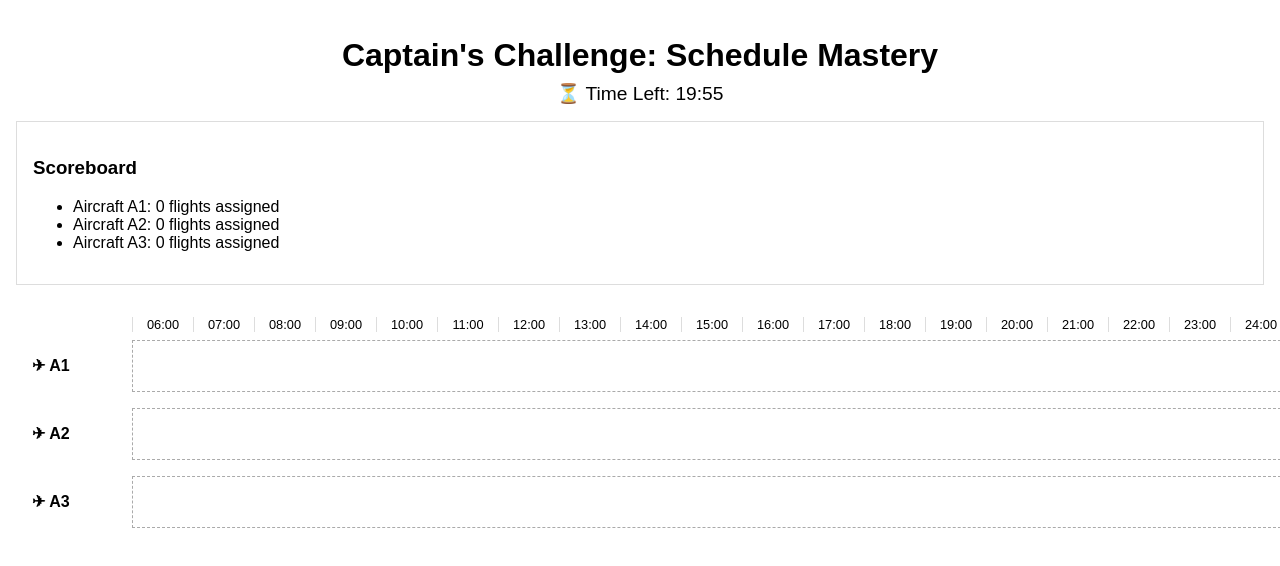
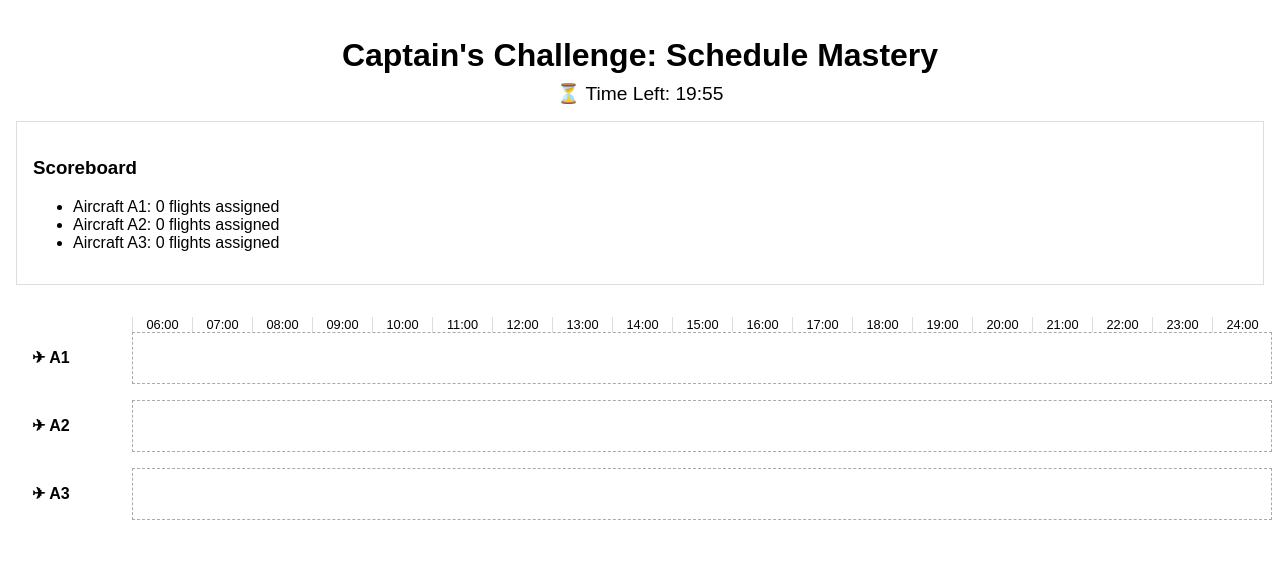
Before and after one commit to aleoliveto/scheduling, a React (Create React App) app: page / in a window 1280 px wide. Shown: the top 566 px of the page. Built offline with nearby package versions, Linux system fonts and the light colour scheme.

Commit message:
Setup initial React app in Codespaces

```diff
--- a/src/components/GanttSchedule.js
+++ b/src/components/GanttSchedule.js
@@ -1,14 +1,22 @@
 import React, { useRef } from 'react';
 import { useDrop } from 'react-dnd';
 
-const hours = Array.from({ length: 19 }, (_, i) => 6 + i); // 06:00 to 24:00
-const totalMinutes = 18 * 60; // 1080 minutes from 6:00 to 24:00
+const baseTime = 360; // 06:00 in minutes
+const totalMinutes = 1080; // 18 hours (06:00 to 24:00)
+const hours = Array.from({ length: 19 }, (_, i) => 6 + i); // 06:00–24:00
+const timelineWidth = 1140; // 19 * 60px
 
-const GanttSchedule = ({ routesByAircraft, onRouteDrop, onRouteDelete }) => {
+const GanttSchedule = ({
+  routesByAircraft,
+  onRouteDrop,
+  onRouteDelete,
+  onUpdateTripStart
+}) => {
   return (
     <div style={{ padding: '1rem' }}>
+      <div style={{ width: `${timelineWidth + 100}px`, overflowX: 'auto' }}>
         {/* Timeline Header */}
-      <div style={{ display: 'flex', marginBottom: '0.5rem', paddingLeft: '100px' }}>
+        <div style={{ display: 'flex', width: `${timelineWidth}px`, marginLeft: '100px' }}>
           {hours.map((hour) => (
             <div
               key={hour}
@@ -32,13 +40,23 @@ const GanttSchedule = ({ routesByAircraft, onRouteDrop, onRouteDelete }) => {
             assignedRoutes={assignedRoutes}
             onRouteDrop={onRouteDrop}
             onRouteDelete={onRouteDelete}
+            onUpdateTripStart={onUpdateTripStart}
+            timelineWidth={timelineWidth}
           />
         ))}
+      </div>
     </div>
   );
 };
 
-const AircraftRow = ({ aircraftId, assignedRoutes, onRouteDrop, onRouteDelete }) => {
+const AircraftRow = ({
+  aircraftId,
+  assignedRoutes,
+  onRouteDrop,
+  onRouteDelete,
+  onUpdateTripStart,
+  timelineWidth
+}) => {
   const containerRef = useRef(null);
 
   const [{ isOver }, drop] = useDrop(() => ({
@@ -50,8 +68,8 @@ const AircraftRow = ({ aircraftId, assignedRoutes, onRouteDrop, onRouteDelete })
       if (!clientOffset) return;
 
       const relativeX = clientOffset.x - boundingRect.left;
-      const percent = Math.min(Math.max(relativeX / boundingRect.width, 0), 1);
-      const dropTime = 6 * 60 + Math.floor(percent * totalMinutes); // minutes from midnight starting at 6:00
+      const percent = Math.min(Math.max(relativeX / timelineWidth, 0), 1);
+      const dropTime = baseTime + Math.floor(percent * totalMinutes);
 
       onRouteDrop(aircraftId, item, dropTime);
     },
@@ -62,6 +80,25 @@ const AircraftRow = ({ aircraftId, assignedRoutes, onRouteDrop, onRouteDelete })
 
   drop(containerRef);
 
+  // Dropdown options (every 5 min between 06:00 and 24:00)
+  const startOptions = [];
+  for (let mins = baseTime; mins <= baseTime + totalMinutes - 5; mins += 5) {
+    const h = Math.floor(mins / 60);
+    const m = mins % 60;
+    const label = `${String(h).padStart(2, '0')}:${String(m).padStart(2, '0')}`;
+    startOptions.push(
+      <option key={mins} value={mins}>
+        {label}
+      </option>
+    );
+  }
+
+  const formatTime = (mins) => {
+    const h = Math.floor(mins / 60);
+    const m = mins % 60;
+    return `${String(h).padStart(2, '0')}:${String(m).padStart(2, '0')}`;
+  };
+
   return (
     <div style={{ display: 'flex', alignItems: 'center', marginBottom: '1rem' }}>
       <div style={{ width: '100px', fontWeight: 'bold' }}>✈ {aircraftId}</div>
@@ -69,37 +106,23 @@ const AircraftRow = ({ aircraftId, assignedRoutes, onRouteDrop, onRouteDelete })
         ref={containerRef}
         style={{
           position: 'relative',
+          width: `${timelineWidth}px`,
           height: '50px',
-          flex: 1,
           border: '1px dashed #aaa',
           backgroundColor: isOver ? '#f0f0f0' : '#fff',
+          overflow: 'hidden'
         }}
       >
         {assignedRoutes.map((route) => {
-          const startPercent = ((route.start - 6 * 60) / totalMinutes) * 100;
+          const startPercent = ((route.start - baseTime) / totalMinutes) * 100;
           const widthPercent = ((route.end - route.start) / totalMinutes) * 100;
 
-          // Format time for input HH:mm
-          const formatTime = (mins) => {
-            const h = Math.floor(mins / 60);
-            const m = mins % 60;
-            return `${String(h).padStart(2, '0')}:${String(m).padStart(2, '0')}`;
+          // --- Outbound (first sector of the trip) ---
+          if (!route.isTurnaround && route.id.endsWith('-out')) {
+            const onStartTimeChange = (e) => {
+              const newStart = parseInt(e.target.value, 10);
+              onUpdateTripStart(aircraftId, route.tripId, newStart);
             };
-
-          const formattedStart = formatTime(route.start);
-
-          const onStartTimeChange = (e) => {
-            const value = e.target.value; // expected HH:mm
-            const [h, m] = value.split(':').map(Number);
-            if (h >= 6 && h <= 24 && m >= 0 && m < 60) {
-              const newStart = h * 60 + m;
-              const duration = route.end - route.start;
-              const newEnd = newStart + duration;
-
-              onRouteDrop(aircraftId, { ...route, start: newStart, end: newEnd }, newStart);
-            }
-          };
-
             return (
               <div
                 key={route.id}
@@ -116,29 +139,31 @@ const AircraftRow = ({ aircraftId, assignedRoutes, onRouteDrop, onRouteDelete })
                   alignItems: 'center',
                   justifyContent: 'center',
                   borderRadius: '4px',
-                fontSize: '0.7rem',
+                  fontSize: '0.8rem',
                   border: '2px solid #0050b3',
                   boxSizing: 'border-box',
                   userSelect: 'none',
+                  zIndex: 3
                 }}
               >
                 <span>{route.from} → {route.to}</span>
-              <input
-                type="time"
-                value={formattedStart}
+                <select
+                  value={route.start}
                   onChange={onStartTimeChange}
                   style={{
                     marginTop: 2,
-                  width: '70%',
                     fontSize: '0.7rem',
-                  textAlign: 'center',
                     borderRadius: '3px',
                     border: 'none',
                     outline: 'none',
                     color: '#003a8c',
                     fontWeight: 'bold',
+                    cursor: 'pointer',
+                    width: '70%',
                   }}
-              />
+                >
+                  {startOptions}
+                </select>
                 <button
                   onClick={() => onRouteDelete(aircraftId, route.id)}
                   style={{
@@ -151,12 +176,106 @@ const AircraftRow = ({ aircraftId, assignedRoutes, onRouteDrop, onRouteDelete })
                     fontWeight: 'bold',
                     cursor: 'pointer',
                   }}
-                title="Delete route"
+                  title="Delete whole trip"
                 >
                   ✖
                 </button>
               </div>
             );
+          }
+
+          // --- Turnaround segment ---
+          if (route.isTurnaround) {
+            return (
+              <div
+                key={route.id}
+                title={`Turnaround: ${route.turnaround || (route.end - route.start)} min`}
+                style={{
+                  position: 'absolute',
+                  left: `${startPercent}%`,
+                  width: `${widthPercent}%`,
+                  height: '100%',
+                  backgroundColor: '#f5222d',
+                  opacity: 0.7,
+                  display: 'flex',
+                  alignItems: 'center',
+                  justifyContent: 'center',
+                  color: 'white',
+                  borderRadius: '4px',
+                  fontSize: '0.8rem',
+                  fontWeight: 'bold',
+                  zIndex: 2
+                }}
+              >
+                {route.turnaround || (route.end - route.start)} min Turn
+                <button
+                  onClick={() => onRouteDelete(aircraftId, route.id)}
+                  style={{
+                    position: 'absolute',
+                    top: '2px',
+                    right: '4px',
+                    background: 'transparent',
+                    color: 'white',
+                    border: 'none',
+                    fontWeight: 'bold',
+                    cursor: 'pointer',
+                  }}
+                  title="Delete whole trip"
+                >
+                  ✖
+                </button>
+              </div>
+            );
+          }
+
+          // --- Inbound segment ---
+          if (!route.isTurnaround && route.id.endsWith('-in')) {
+            return (
+              <div
+                key={route.id}
+                title={`${route.from} → ${route.to}\n${formatTime(route.start)}–${formatTime(route.end)}`}
+                style={{
+                  position: 'absolute',
+                  left: `${startPercent}%`,
+                  width: `${widthPercent}%`,
+                  height: '100%',
+                  backgroundColor: '#69c0ff',
+                  color: 'white',
+                  display: 'flex',
+                  flexDirection: 'column',
+                  alignItems: 'center',
+                  justifyContent: 'center',
+                  borderRadius: '4px',
+                  fontSize: '0.8rem',
+                  border: '2px solid #0050b3',
+                  boxSizing: 'border-box',
+                  userSelect: 'none',
+                  zIndex: 3
+                }}
+              >
+                <span>{route.from} → {route.to}</span>
+                <button
+                  onClick={() => onRouteDelete(aircraftId, route.id)}
+                  style={{
+                    position: 'absolute',
+                    top: '2px',
+                    right: '4px',
+                    background: 'transparent',
+                    color: 'white',
+                    border: 'none',
+                    fontWeight: 'bold',
+                    cursor: 'pointer',
+                  }}
+                  title="Delete whole trip"
+                >
+                  ✖
+                </button>
+              </div>
+            );
+          }
+
+          // Should not hit this, but return null if segment is malformed
+          return null;
         })}
       </div>
     </div>
--- a/src/components/RouteLibrary.js
+++ b/src/components/RouteLibrary.js
@@ -16,7 +16,8 @@ const mockRoutes = [
 const RouteTile = ({ route }) => {
   const [{ isDragging }, drag] = useDrag(() => ({
     type: 'ROUTE',
-    item: route,
+    // ensure id is always undefined for new drags!
+    item: { ...route, id: undefined },
     collect: (monitor) => ({
       isDragging: monitor.isDragging(),
     }),
--- a/src/components/SchedulingGame.js
+++ b/src/components/SchedulingGame.js
@@ -7,6 +7,8 @@ import RouteLibrary from './RouteLibrary';
 import ConstraintsPanel from './ConstraintsPanel';
 import Scoreboard from './Scoreboard';
 import EventModal from './EventModal';
+
+const baseTime = 360; // 06:00
 
 const SchedulingGame = () => {
   const aircraftList = ['A1', 'A2', 'A3'];
@@ -27,29 +29,40 @@ const SchedulingGame = () => {
   const [timeLeft, setTimeLeft] = useState(20 * 60); // 20 minutes
   const [showConstraints, setShowConstraints] = useState(true);
 
+  // Utility: get aircraft type from id
+  const getAircraftType = (aircraftId) =>
+    aircraftId === 'A1' ? 'A320' : 'A321';
+
+  // MAIN HANDLE DROP
   const handleRouteDrop = (aircraftId, route, dropTime = null) => {
     if (disruptionState.frozenAircraft.includes(aircraftId)) {
       alert(`🧯 Aircraft ${aircraftId} is under tech inspection. Cannot assign routes.`);
       return;
     }
 
+    const aircraftType = getAircraftType(aircraftId);
     const existingRoutes = routesByAircraft[aircraftId] || [];
-    const turnaround = route.turnTimes?.[route.aircraftType || 'A320'] ?? 35;
 
+    // Get turnaround for this type
+    const turnaround =
+      route.turnTimes?.[aircraftType] ??
+      (aircraftId === 'A1' ? 35 : aircraftId === 'A2' ? 40 : 50);
+
+    // Parse duration
     const [h, m] = route.block.split(':');
     const blockMins = parseInt(h) * 60 + parseInt(m);
 
-    let startTime = dropTime !== null ? dropTime : 360; // default 06:00
+    // Start logic
+    let startTime = dropTime !== null ? dropTime : baseTime;
     if (dropTime === null && existingRoutes.length > 0 && !route.start) {
       const lastRoute = existingRoutes[existingRoutes.length - 1];
       startTime = lastRoute.end + turnaround;
     }
-    // If updating existing route with edited start time, use route.start
     if (route.start !== undefined && route.start !== null) {
       startTime = route.start;
     }
 
-    // Add delay if applicable
+    // Apply disruption delay
     if (
       disruptionState.delayedAirport &&
       (route.from === disruptionState.delayedAirport || route.to === disruptionState.delayedAirport)
@@ -59,39 +72,120 @@ const SchedulingGame = () => {
 
     const endTime = startTime + blockMins;
 
-    // Check overlaps excluding self if updating
-    const overlaps = existingRoutes.some(
-      (r) =>
-        r.id !== route.id && !(r.end <= startTime || r.start >= endTime)
+    // Prepare return
+    const returnLeg = {
+      from: route.to,
+      to: route.from,
+      block: route.block,
+      turnTimes: route.turnTimes,
+    };
+    const inboundStart = endTime + turnaround;
+    const inboundEnd = inboundStart + blockMins;
+
+    // Create tripId
+    const tripId = Date.now() + Math.random();
+
+    // Overlap: Check only vs. other trips
+    const proposedSegments = [
+      { start: startTime, end: endTime },
+      { start: endTime, end: endTime + turnaround },
+      { start: inboundStart, end: inboundEnd }
+    ];
+    const overlaps = existingRoutes.some(r =>
+      proposedSegments.some(seg =>
+        r.tripId !== tripId &&
+        !(r.end <= seg.start || r.start >= seg.end)
+      )
     );
-
     if (overlaps) {
       alert('❌ Cannot place flight due to overlap.');
       return;
     }
 
-    const newRoute = {
+    // OUTBOUND
+    const outbound = {
       ...route,
       start: startTime,
       end: endTime,
-      id: route.id || (Date.now() + Math.random()),
+      id: tripId + '-out',
+      tripId,
+      aircraftType,
+      isTurnaround: false,
+    };
+    // TURNAROUND BAR
+    const turnaroundBar = {
+      start: endTime,
+      end: endTime + turnaround,
+      id: tripId + '-turn',
+      tripId,
+      aircraftType,
+      isTurnaround: true,
+      turnaround,
+    };
+    // INBOUND
+    const inbound = {
+      ...returnLeg,
+      start: endTime + turnaround,
+      end: inboundEnd,
+      id: tripId + '-in',
+      tripId,
+      aircraftType,
+      isTurnaround: false,
     };
 
-    // Update or add route
-    const updatedRoutes = existingRoutes.filter((r) => r.id !== newRoute.id);
-    updatedRoutes.push(newRoute);
+    // Add all
+    const updated = [...existingRoutes, outbound, turnaroundBar, inbound];
+    updated.sort((a, b) => a.start - b.start);
 
     setRoutesByAircraft((prev) => ({
       ...prev,
-      [aircraftId]: updatedRoutes,
+      [aircraftId]: updated,
     }));
   };
 
+  // REMOVE: Remove whole trip by tripId
   const handleRouteDelete = (aircraftId, routeId) => {
-    setRoutesByAircraft((prev) => ({
-      ...prev,
-      [aircraftId]: prev[aircraftId].filter((r) => r.id !== routeId),
-    }));
+    setRoutesByAircraft((prev) => {
+      const allRoutes = prev[aircraftId];
+      const tripId = allRoutes.find(r => r.id === routeId)?.tripId;
+      if (!tripId) return prev;
+      return {
+        ...prev,
+        [aircraftId]: allRoutes.filter(r => r.tripId !== tripId),
+      };
+    });
+  };
+
+  // UPDATE: Move all trip segments if the outbound start changes
+  const handleUpdateTripStart = (aircraftId, tripId, newStart) => {
+    setRoutesByAircraft((prev) => {
+      const routes = prev[aircraftId];
+      const tripSegments = routes.filter(r => r.tripId === tripId);
+      if (tripSegments.length !== 3) return prev;
+
+      const [outbound, turnaround, inbound] = [
+        tripSegments.find(r => r.id.endsWith('-out')),
+        tripSegments.find(r => r.id.endsWith('-turn')),
+        tripSegments.find(r => r.id.endsWith('-in')),
+      ];
+      if (!outbound || !turnaround || !inbound) return prev;
+
+      const duration = outbound.end - outbound.start;
+      const turn = turnaround.end - turnaround.start;
+      const inboundDuration = inbound.end - inbound.start;
+
+      const newOutbound = { ...outbound, start: newStart, end: newStart + duration };
+      const newTurnaround = { ...turnaround, start: newOutbound.end, end: newOutbound.end + turn };
+      const newInbound = { ...inbound, start: newTurnaround.end, end: newTurnaround.end + inboundDuration };
+
+      // Replace in array
+      const updatedRoutes = routes
+        .filter(r => r.tripId !== tripId)
+        .concat([newOutbound, newTurnaround, newInbound])
+        .sort((a, b) => a.start - b.start);
+
+      return { ...prev, [aircraftId]: updatedRoutes };
+    });
   };
 
   const allAircraft = aircraftList.map((id) => ({
@@ -204,6 +298,7 @@ const SchedulingGame = () => {
               routesByAircraft={routesByAircraft}
               onRouteDrop={handleRouteDrop}
               onRouteDelete={handleRouteDelete}
+              onUpdateTripStart={handleUpdateTripStart}
             />
           </div>
 
```
Lines whose indentation alone changed are shown as unchanged.
